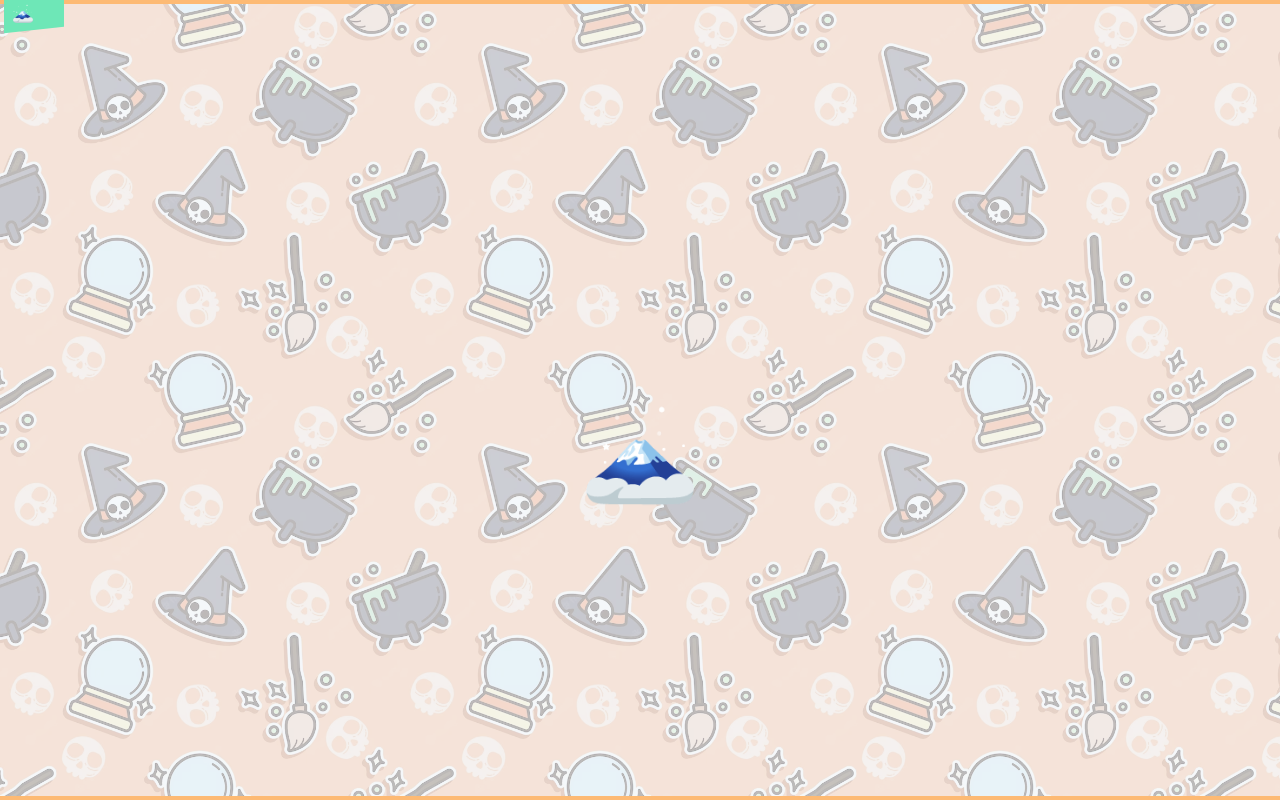
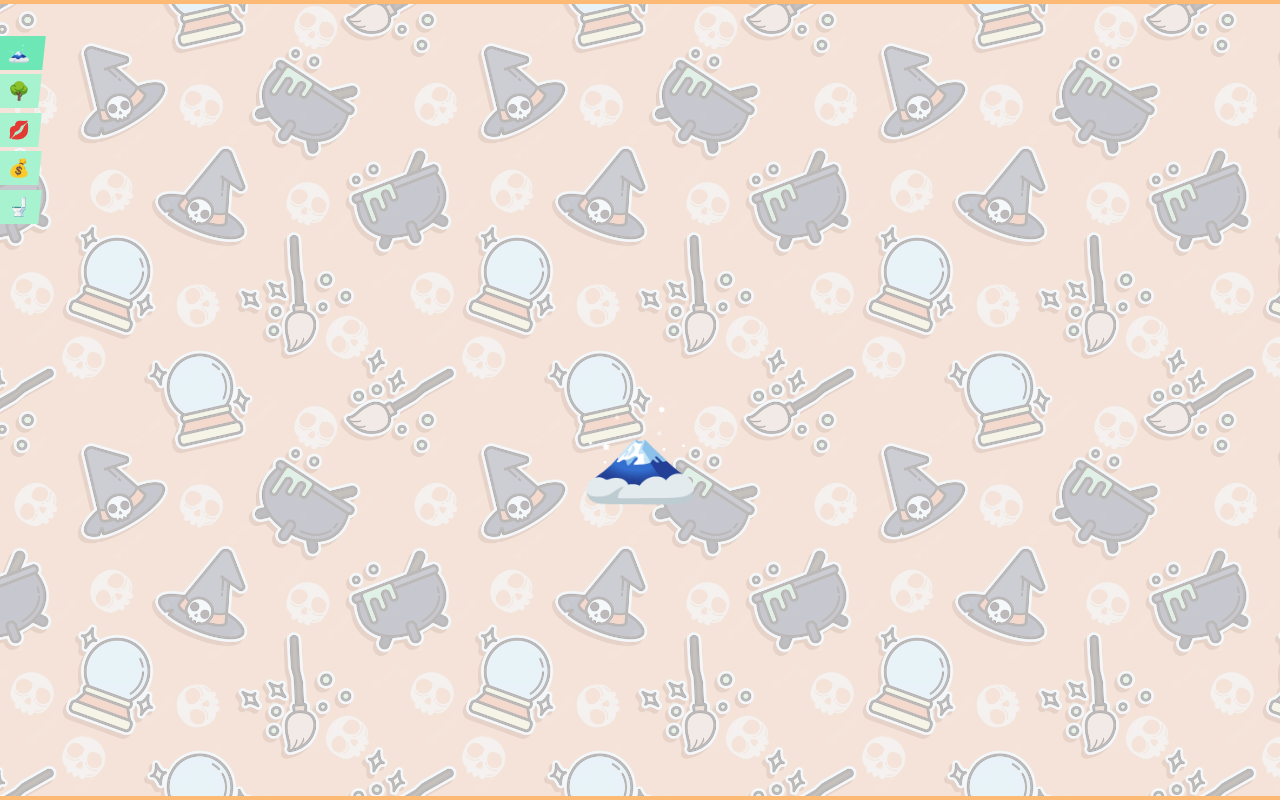
Before and after one commit to shpp-isahnovskii/not-a-portfolio-project, a Nuxt app: page / in a window 1280 px wide. Built offline with nearby package versions, Linux system fonts and the light colour scheme.

Commit message:
remove any, add interfaces, update store

```diff
--- a/assets/css/layout/body.css
+++ b/assets/css/layout/body.css
@@ -7,6 +7,7 @@ body {
   text-rendering: optimizeSpeed;
   background-color: theme('colors.slate[100]');
   height: 100vh;
+  user-select: none;
 }
 
 /* background image */
--- /dev/null
+++ b/components/AsideSection.vue
@@ -0,0 +1,29 @@
+<template>
+  <aside class="absolute left-0 top-10">
+    <ul class="flex flex-col">
+      <li
+        v-for="(item, key) in emojiSet"
+        :key="key"
+        :class="[
+          'before:block before:absolute before:w-11 before:-inset-1 before:-skew-x-6 before:bg-emerald-200 before:hover:bg-emerald-300 before:hover:w-12 relative inline-block mb-3 pl-1 cursor-pointer z-0',
+          {
+            'before:w-12 before:bg-emerald-300 ':
+              item.background === scene.background,
+          },
+        ]"
+        @click="store.setScene(key as string)"
+      >
+        <span class="relative ml-1">{{ item.background }}</span>
+      </li>
+    </ul>
+  </aside>
+</template>
+
+<script setup lang="ts">
+import { storeToRefs } from 'pinia';
+import { useEmojiStore } from 'store';
+import { emojiSet } from '~~/constants/emoji-set';
+
+const store = useEmojiStore();
+const { scene } = storeToRefs(store);
+</script>
--- a/components/ConfettiButton.vue
+++ b/components/ConfettiButton.vue
@@ -11,6 +11,8 @@
 import { storeToRefs } from 'pinia';
 import { useEmojiStore } from 'store';
 
+import { ConfettiItem } from '~~/interfaces/confetti-item';
+
 const { scene } = storeToRefs(useEmojiStore());
 
 const FPS = Math.floor(1000 / 60);
@@ -19,8 +21,8 @@ const sceneLifeTime = 180;
 let canvas: HTMLCanvasElement;
 let ctx: CanvasRenderingContext2D;
 
-const sceneBase = ref({});
-const baseIsEmpty = computed(() => Object.keys(sceneBase.value).length === 0);
+const sceneBase: Ref<{ [key: string]: ConfettiItem[] }> = ref({});
+const baseIsEmpty: ComputedRef<boolean> = computed(() => Object.keys(sceneBase.value).length === 0);
 
 const dx = 10;
 const rotationSpeed = 10;
@@ -32,20 +34,29 @@ const maxDy = 17;
 const gravity = 0.5;
 const projectiles = 20;
 
+const resizeObserver = () => {
+  canvas.width = window.innerWidth;
+  canvas.height = window.innerHeight;
+  ctx = canvas.getContext('2d') as CanvasRenderingContext2D;
+  ctx.textBaseline = 'middle';
+  ctx.textAlign = 'center';
+  ctx.font = '30px arial';
+};
+
 onMounted(() => {
   canvasInit();
+  window.addEventListener('resize', resizeObserver);
+});
+
+onBeforeUnmount(() => {
+  window.removeEventListener('resize', resizeObserver);
 });
 
 const canvasInit = () => {
   canvas = document.createElement('canvas');
-  canvas.width = window.innerWidth;
-  canvas.height = window.innerHeight;
+  /* entry point */
   (document.getElementById('__nuxt') as HTMLElement).appendChild(canvas);
-  (ctx as any) = canvas.getContext('2d');
-
-  ctx.textBaseline = 'middle';
-  ctx.textAlign = 'center';
-  ctx.font = '30px arial';
+  resizeObserver();
 };
 
 const confettiLaunch = () => {
@@ -55,17 +66,17 @@ const confettiLaunch = () => {
 };
 
 const addNewCannon = () => {
-  const randomId = Math.random().toString().replace('0.', '');
-  (sceneBase.value as any)[randomId] = cannonInit();
+  const randomId: string = Math.random().toString().replace('0.', '');
+  sceneBase.value[randomId] = cannonInit();
 };
 
-const cannonInit = () => {
-  let grapeshot = [];
+const cannonInit = (): ConfettiItem[] => {
+  let grapeshot: ConfettiItem[] = [];
   let particles = projectiles;
 
   while (particles--) {
     grapeshot.push({
-      name: scene.value.emoji,
+      name: scene.value.emoji[particles % scene.value.emoji.length],
       x: canvas.width / 2,
       y: canvas.height / 2,
       dx: randomRange(-dx, dx),
@@ -82,28 +93,28 @@ const drawScene = () => {
   drawItems();
 };
 
-const drawItems = () => {
+const drawItems = (): void => {
   Object.keys(sceneBase.value).forEach((key: string) => {
     if (isAnimationOver(key)) {
       deleteCanon(key);
       return;
     }
 
-    (sceneBase.value as any)[key].forEach((item: Object, index: number) => {
+    sceneBase.value[key].forEach((item: ConfettiItem, index: number) => {
       drawItem(item);
-      (sceneBase.value as any)[key][index] = updateItemPhysics(item);
+      sceneBase.value[key][index] = updateItemPhysics(item);
     });
   });
 };
 
-const drawItem = (element: any) => {
+const drawItem = (element: ConfettiItem) => {
   ctx.translate(element.x, element.y);
   ctx.rotate((element.angle * Math.PI) / 180);
   ctx.strokeText(element.name, 0, 0);
   ctx.setTransform(1, 0, 0, 1, 0, 0);
 };
 
-const updateItemPhysics = (item: any) => {
+const updateItemPhysics = (item: ConfettiItem): ConfettiItem => {
   item.y = item.y + item.dy;
   item.x = item.x + item.dx;
   item.dy = item.dy + gravity;
@@ -113,7 +124,7 @@ const updateItemPhysics = (item: any) => {
   return item;
 };
 
-const frameTick = async () => {
+const frameTick = (): void => {
   if (baseIsEmpty.value) return;
   drawScene();
   setTimeout(() => {
@@ -122,13 +133,13 @@ const frameTick = async () => {
 };
 
 const isAnimationOver = (id: string) =>
-  (sceneBase.value as any)[id][0].lifeTime >= sceneLifeTime;
+  sceneBase.value[id][0].lifeTime >= sceneLifeTime;
 
 const deleteCanon = (id: string) => {
-  delete (sceneBase.value as any)[id];
+  delete sceneBase.value[id];
 };
 
-const randomRange = (min: number, max: number) => {
+const randomRange = (min: number, max: number): number => {
   return Math.random() * (max - min + 1) + min;
 };
 </script>
--- a/components/HeaderSection.vue
+++ b/components/HeaderSection.vue
@@ -1,17 +1,3 @@
 <template>
-  <header class="bg-orange-300 w-full h-1 z-10">
-    <ul class="flex">
-      <li
-        class="before:block before:absolute before:w-12 before:-inset-1 before:-skew-y-6 before:bg-emerald-300 before:hover:bg-emerald-200 before:hover:-inset-y-2 relative inline-block mr-2 ml-2 cursor-pointer w-13 z-0"
-      >
-        <span class="relative ml-1">{{ scene.background }}</span>
-      </li>
-    </ul>
-  </header>
+  <header class="bg-orange-300 w-full h-1 z-10"></header>
 </template>
-
-<script setup lang="ts">
-import { storeToRefs } from 'pinia';
-import { useEmojiStore } from 'store';
-const { scene } = storeToRefs(useEmojiStore());
-</script>
--- a/components/MainSection.vue
+++ b/components/MainSection.vue
@@ -1,5 +1,6 @@
 <template>
   <main class="flex justify-center w-full">
+    <aside-section />
     <confetti-button />
   </main>
 </template>
--- /dev/null
+++ b/constants/emoji-set.ts
@@ -0,0 +1,24 @@
+import { SceneInterface } from '~~/interfaces/scene-interface';
+
+export const emojiSet: { [key: string]: SceneInterface; } = {
+  volcano: {
+    emoji: ['💥'],
+    background: '🗻',
+  },
+  cauldron: {
+    emoji: ['🍄', '🍏', '🍐'],
+    background: '🌳',
+  },
+  lips: {
+    emoji: ['❤️'],
+    background: '💋',
+  },
+  moneybag: {
+    emoji: ['🧾', '💵', '💎'],
+    background: '💰',
+  },
+  bathroom: {
+    emoji: ['🧻', '💩'],
+    background: '🚽',
+  },
+};
--- /dev/null
+++ b/interfaces/confetti-item.ts
@@ -0,0 +1,9 @@
+export interface ConfettiItem {
+  name: string,
+  x: number,
+  y: number,
+  dx: number,
+  dy: number,
+  angle: number,
+  lifeTime: number,
+}
--- /dev/null
+++ b/interfaces/scene-interface.ts
@@ -0,0 +1,4 @@
+export interface SceneInterface {
+  emoji: Array<string>;
+  background: string;
+}
--- a/package.json
+++ b/package.json
@@ -2,7 +2,7 @@
   "private": true,
   "scripts": {
     "build": "nuxt build",
-    "deploy": "gh-pages -d .output/public -t true echo . > ./.output/public/.nojekyll",
+    "deploy": "echo . > ./.output/public/.nojekyll gh-pages -d .output/public -t true",
     "dev": "nuxt dev",
     "generate": "nuxt generate",
     "preview": "nuxt preview",
--- a/store/index.ts
+++ b/store/index.ts
@@ -1,14 +1,19 @@
 import { defineStore } from 'pinia';
 
-export interface SceneInterface {
-  emoji: string,
-  background: string,
-}
+import { emojiSet } from '~~/constants/emoji-set';
+import { SceneInterface } from '~~/interfaces/scene-interface';
 
 export const useEmojiStore = defineStore('emoji', () => {
   const scene = ref<SceneInterface>({
-    emoji:'💥',
-    background: '🗻',
+    emoji: emojiSet.volcano.emoji,
+    background: emojiSet.volcano.background,
   });
-  return { scene };
+
+  const setScene = (key: string) => {
+    scene.value = {
+      emoji: emojiSet[key].emoji,
+      background: emojiSet[key].background,
+    };
+  };
+  return { scene, setScene };
 });
--- a/tailwind.config.js
+++ b/tailwind.config.js
@@ -16,10 +16,7 @@ module.exports = {
       boxShadow: {
         /* offset-x | offset-y | blur-radius | spread-radius | color */
         'slate': '0px 0px 20px 10px rgba(0, 255, 255, 0.1);',
-      }
-    },
-    width: {
-      '13': '3.25rem'
+      },
     },
   },
   plugins: [],
```
